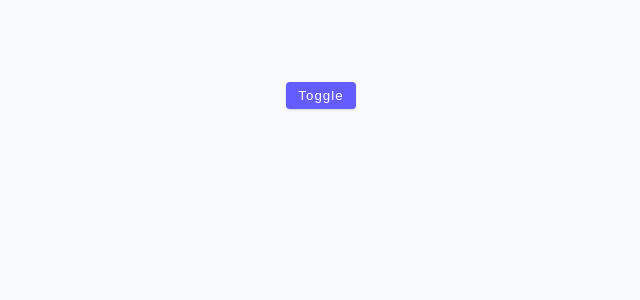
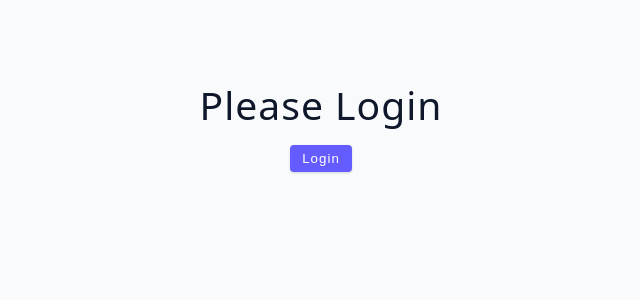
Before and after one commit to vinothsmart/react18, a React (Vite) app: page / in a window 1280 px wide. Shown: the top 300 px of the page, without its empty margins (319-959 px from the left). Built offline with nearby package versions, Linux system fonts and the light colour scheme.

Commit message:
condi rendering

```diff
--- a/src/App.jsx
+++ b/src/App.jsx
@@ -1,9 +1,9 @@
-import ToggleChallenge from './tutorial/03-conditional-rendering/starter/06-toggle-challenge';
+import UserChallenge from './tutorial/03-conditional-rendering/starter/07-user-challenge';
 
 function App() {
   return (
     <div className='container'>
-      <ToggleChallenge />
+      <UserChallenge />
     </div>
   );
 }
--- a/src/tutorial/03-conditional-rendering/starter/07-user-challenge.jsx
+++ b/src/tutorial/03-conditional-rendering/starter/07-user-challenge.jsx
@@ -1,5 +1,32 @@
+import { useState } from 'react';
+
 const UserChallenge = () => {
-  return <h2>user challenge</h2>;
+  const [user, setUser] = useState(null);
+  const handleLogin = () => {
+    setUser({ id: 1, username: 'Vino' });
+  };
+  const handleLogout = () => {
+    setUser(null);
+  };
+  return (
+    <div>
+      {user ? (
+        <>
+          <h2>Hello there {user.username}</h2>
+          <button className='btn' onClick={handleLogout}>
+            Logout
+          </button>
+        </>
+      ) : (
+        <>
+          <h2>Please Login</h2>
+          <button className='btn' onClick={handleLogin}>
+            Login
+          </button>
+        </>
+      )}
+    </div>
+  );
 };
 
 export default UserChallenge;
```
